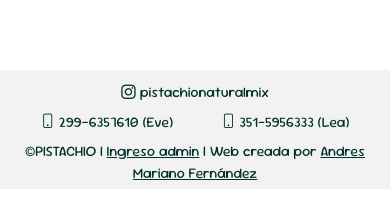
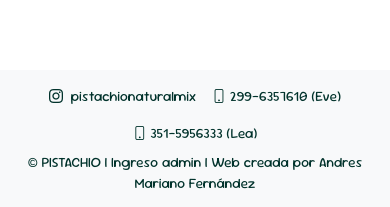
Before and after one commit to amf-dev-gh/pistachio-front, an Angular app: page /inicio in a window 390 px wide. Shown: the part 907-1114 px from the top of the page. Built offline with nearby package versions, Linux system fonts and the light colour scheme; no server answers.

Commit message:
responsividad a tablas ADMIN y footer

```diff
--- a/src/app/componentes/administrador/administrador.component.css
+++ b/src/app/componentes/administrador/administrador.component.css
@@ -1,8 +1,27 @@
-td {
+.table-responsive {
+  overflow-x: auto;
+  -webkit-overflow-scrolling: touch;
+}
+
+.text-truncate {
   white-space: nowrap;
   overflow: hidden;
   text-overflow: ellipsis;
-  max-width: 150px;
+}
+
+.accion-link {
+  cursor: pointer;
+  font-size: 1.2rem;
+}
+
+.accion-link:hover {
+  color: #007bff;
+}
+
+@media (max-width: 768px) {
+  .table-responsive {
+    display: none;
+  }
 }
 
 .accion-link {
--- a/src/app/componentes/administrador/pedidos/pedidos.component.css
+++ b/src/app/componentes/administrador/pedidos/pedidos.component.css
@@ -1,3 +1,25 @@
+.table-responsive {
+  overflow-x: auto;
+  -webkit-overflow-scrolling: touch;
+}
+
+.text-truncate {
+  white-space: nowrap;
+  overflow: hidden;
+  text-overflow: ellipsis;
+}
+
 .accion-link {
   cursor: pointer;
+  font-size: 1.2rem;
 }
+
+.accion-link:hover {
+  color: #007bff;
+}
+
+@media (max-width: 768px) {
+  .table-responsive {
+    display: none;
+  }
+}
--- a/src/app/componentes/administrador/pedidos/pedidos.component.html
+++ b/src/app/componentes/administrador/pedidos/pedidos.component.html
@@ -1,9 +1,11 @@
 <div class="container-fluid" style="min-height: 77.5vh;">
   <h3>Pedidos</h3>
+
+  <div class="table-responsive">
     <table class="table table-sm table-striped table-hover">
       <thead>
         <tr class="text-center">
-        <th>Nª Pedido</th>
+          <th>N° Pedido</th>
           <th>Cliente</th>
           <th>Total</th>
           <th>Estado</th>
@@ -12,25 +14,46 @@
       </thead>
       <tbody>
         <tr class="text-center" *ngFor="let p of pedidos">
-        <td>{{p.numeroPedido}}</td>
-        <td>{{p.usuario.nombre}} ({{p.usuario.email}})</td>
-        <td>{{p.total | currency:'USD':'symbol' }}</td>
-        <td>{{p.estado}}</td>
+          <td>{{ p.numeroPedido }}</td>
+          <td class="text-truncate" style="max-width: 200px;" title="{{p.usuario.nombre}} ({{p.usuario.email}})">
+            {{ p.usuario.nombre }} ({{ p.usuario.email }})
+          </td>
+          <td>{{ p.total | currency:'USD':'symbol' }}</td>
+          <td>{{ p.estado }}</td>
           <td>
-          <span class="m-1 accion-link" data-bs-toggle="modal" data-bs-target="#modalPedido" (click)="verPedido(p)"><i
-              class="bi bi-search"></i></span>
+            <span class="m-1 accion-link" data-bs-toggle="modal" data-bs-target="#modalPedido" (click)="verPedido(p)">
+              <i class="bi bi-search"></i>
+            </span>
           </td>
         </tr>
       </tbody>
     </table>
   </div>
 
+  <!-- Tarjetas para celular -->
+  <div class="d-md-none">
+    <div *ngFor="let p of pedidos" class="card mb-3 p-3 shadow-sm">
+      <h5 class="mb-1">Pedido #{{ p.numeroPedido }}</h5>
+      <p class="mb-1"><strong>Cliente:</strong> {{ p.usuario.nombre }} ({{ p.usuario.email }})</p>
+      <p class="mb-1"><strong>Total:</strong> {{ p.total | currency:'USD':'symbol' }}</p>
+      <p class="mb-1"><strong>Estado:</strong> {{ p.estado }}</p>
+      <div class="d-flex justify-content-end">
+        <span class="mx-2 accion-link" data-bs-toggle="modal" data-bs-target="#modalPedido" (click)="verPedido(p)">
+          <i class="bi bi-search"></i>
+        </span>
+      </div>
+    </div>
+  </div>
+</div>
+
+
 <!-- Modal -->
 <div class="modal fade" id="modalPedido" tabindex="-1" aria-labelledby="modalPedidoLabel" aria-hidden="true">
   <div class="modal-dialog">
     <div class="modal-content">
       <div class="modal-header">
-        <h1 class="modal-title fs-5" id="modalPedidoLabel">Pedido: {{pedidoSeleccionado.numeroPedido}} ({{pedidoSeleccionado.estado}})</h1>
+        <h1 class="modal-title fs-5" id="modalPedidoLabel">Pedido: {{pedidoSeleccionado.numeroPedido}}
+          ({{pedidoSeleccionado.estado}})</h1>
         <button type="button" class="btn-close" data-bs-dismiss="modal" aria-label="Close"></button>
       </div>
       <div class="modal-body">
@@ -48,7 +71,8 @@
           <h5 class="mb-1">{{pedidoSeleccionado.total | currency:'USD':'symbol'}}</h5>
         </div>
         <div class="d-flex justify-content-end">
-          <button type="button" class="btn_card col-5" data-bs-dismiss="modal" (click)="cambiarEstado()">Cambiar estado</button>
+          <button type="button" class="btn_card col-5" data-bs-dismiss="modal" (click)="cambiarEstado()">Cambiar
+            estado</button>
         </div>
       </div>
     </div>
--- a/src/app/componentes/footer/footer.component.css
+++ b/src/app/componentes/footer/footer.component.css
@@ -1,24 +1,24 @@
-footer{
+footer {
   background-color: var(--bg-grey);
+  color: var(--verde-pistachio);
+  font-size: 14px;
+  text-align: center;
 }
 
-.footer-link{
+.footer-link {
+  text-decoration: none;
   color: var(--verde-pistachio);
-  font-weight: bold;
+  font-weight: 500;
+}
+
+.footer-link:hover {
+  color: #0056b3;
   text-decoration: underline;
 }
 
-.footer-link:hover{
-  text-decoration: underline;
-}
-
-@media(max-width: 600px){
-
-  .footer-text{
-    font-size: 0.9rem;
-  }
-
-  .ig-link{
-    margin-bottom: 0.5rem;
+@media (max-width: 768px) {
+  .footer-text {
+    display: block;
+    margin-bottom: 5px;
   }
 }
--- a/src/app/componentes/footer/footer.component.html
+++ b/src/app/componentes/footer/footer.component.html
@@ -1,10 +1,18 @@
-<footer class="py-1">
-  <div class="container d-flex justify-content-center align-items-center py-2 flex-wrap">
-    <p class="m-0 footer-text mx-4"><a href="https://www.instagram.com/pistachionaturalmix/" target="_blank"
-        class="nav-link ig-link"><i class="bi bi-instagram me-1"></i>pistachionaturalmix</a></p>
-    <p class="m-0 footer-text mx-4"><i class="bi bi-phone"></i> 299-6357610 (Eve)</p>
-    <p class="m-0 footer-text mx-4"><i class="bi bi-phone"></i> 351-5956333 (Lea)</p>
+<footer class="py-3 bg-light">
+  <div class="container text-center">
+    <div class="d-flex justify-content-center align-items-center flex-wrap gap-3">
+      <a href="https://www.instagram.com/pistachionaturalmix/" target="_blank" class="footer-link">
+        <i class="bi bi-instagram me-1"></i> pistachionaturalmix
+      </a>
+      <span><i class="bi bi-phone"></i> 299-6357610 (Eve)</span>
+      <span><i class="bi bi-phone"></i> 351-5956333 (Lea)</span>
+    </div>
+
+    <p class="mt-2 mb-0">
+      &copy; PISTACHIO |
+      <a routerLink="/administrador" class="footer-link">Ingreso admin</a> |
+      Web creada por
+      <a href="https://amf-dev.site/inicio" target="_blank" class="footer-link">Andres Mariano Fernández</a>
+    </p>
   </div>
-  <p class="m-0 text-center footer-text">&copy;PISTACHIO | <a routerLink="/administrador" class="footer-link">Ingreso admin</a> | Web creada por <a href="https://amf-dev.site/inicio"
-      target="_blank" class="footer-link">Andres Mariano Fernández</a></p>
 </footer>
--- a/src/app/componentes/header/header.component.html
+++ b/src/app/componentes/header/header.component.html
@@ -65,7 +65,7 @@
   @else{
   <nav class="navbar navbar-expand-lg py-0">
     <div class="container py-2">
-      <a class="navbar-brand" routerLink="/administrador"><img src="logo-pistachio.webp" alt="imagen-logo" class="img-nav"> PISTACHIO - (ADMINISTRADOR)</a>
+      <a class="navbar-brand" routerLink="/administrador"><img src="logo-pistachio.webp" alt="imagen-logo" class="img-nav"> PISTACHIO - (ADMIN)</a>
       <button class="navbar-toggler" type="button" data-bs-toggle="collapse" data-bs-target="#navbarSupportedContent"
         aria-controls="navbarSupportedContent" aria-expanded="false" aria-label="Toggle navigation">
         <span class="navbar-toggler-icon"></span>
@@ -79,7 +79,7 @@
             <a class="nav-link" routerLink="/administrador/pedidos">Gestionar pedidos</a>
           </li>
         </ul>
-        <p class="m-0"><a (click)="cerrarSesion()" class="nav-link">Cerrar sesión</a></p>
+        <p class="m-0 py-2"><a (click)="cerrarSesion()" class="nav-link">Cerrar sesión</a></p>
       </div>
     </div>
   </nav>
```
Also changed, not shown: src/app/componentes/administrador/administrador.component.html (+45 -10 lines). Lines whose indentation alone changed are shown as unchanged.
